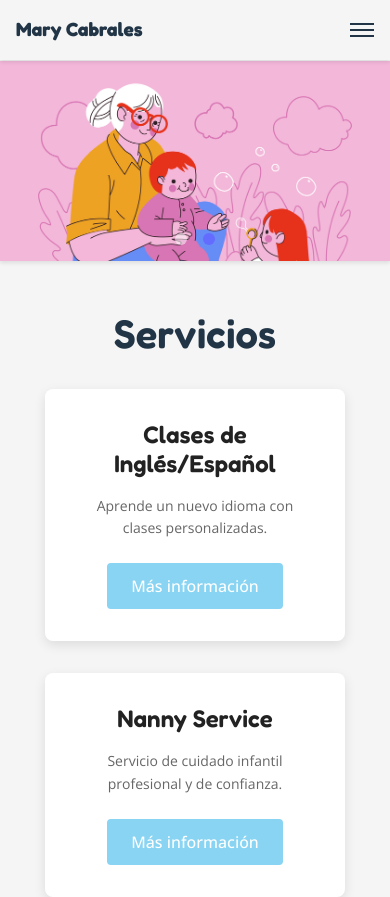
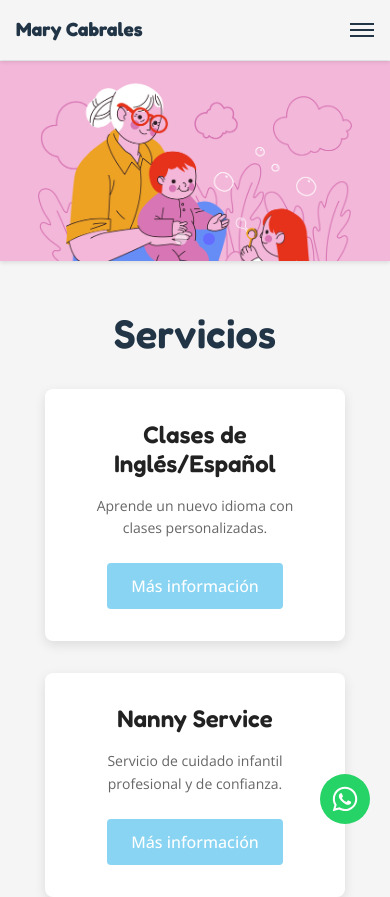
Before and after one commit to lroca7/mary_project, a React (Vite) app: page / in a window 390 px wide. Shown: the top 897 px of the page. Built offline with nearby package versions, Linux system fonts and the light colour scheme.

Commit message:
feat: Add WhatsAppButton component with dynamic phone number handling and styling

```diff
--- a/src/App.tsx
+++ b/src/App.tsx
@@ -2,13 +2,19 @@ import '../src/styles/main.scss'
 import Header from './components/Header/Header'
 import Main from './components/Main/Main'
 import Footer from './components/Footer/Footer'
+import WhatsAppButton from './components/WhatsAppButton/WhatsAppButton'
 
 function App() {
+  // Usar variable de entorno para el número de teléfono
+  // Con un respaldo en caso de que no esté definida
+  const whatsappNumber = import.meta.env.VITE_WHATSAPP_PHONE_NUMBER || "+573215050468";
+
   return (
     <div className="app-container">
       <Header />
       <Main />
       <Footer />
+      <WhatsAppButton phoneNumber={whatsappNumber} message="Hola ..." />
     </div>
   )
 }
--- /dev/null
+++ b/src/components/WhatsAppButton/WhatsAppButton.scss
@@ -0,0 +1,59 @@
+@use '../../styles/variables' as v;
+
+.whatsapp-button {
+  position: fixed;
+  bottom: 25px;
+  right: 25px;
+  z-index: 1000;
+  width: 60px;
+  height: 60px;
+  border-radius: 50%;
+  background-color: #25D366;
+  display: flex;
+  justify-content: center;
+  align-items: center;
+  box-shadow: 0 6px 16px rgba(0, 0, 0, 0.2);
+  cursor: pointer;
+  border: none;
+  transition: all 0.3s ease;
+  padding: 0;
+
+  &:hover {
+    transform: scale(1.1);
+    background-color: #20c25b;
+  }
+
+  .whatsapp-icon {
+    width: 35px;
+    height: 35px;
+    color: white;
+  }
+
+  /* Animación pulsante */
+  animation: pulse 2s infinite;
+
+  @keyframes pulse {
+    0% {
+      box-shadow: 0 0 0 0 rgba(37, 211, 102, 0.5);
+    }
+    70% {
+      box-shadow: 0 0 0 15px rgba(37, 211, 102, 0);
+    }
+    100% {
+      box-shadow: 0 0 0 0 rgba(37, 211, 102, 0);
+    }
+  }
+
+  /* Ajustes para dispositivos móviles */
+  @media (max-width: v.$breakpoint-md) {
+    width: 50px;
+    height: 50px;
+    bottom: 20px;
+    right: 20px;
+
+    .whatsapp-icon {
+      width: 28px;
+      height: 28px;
+    }
+  }
+}
--- /dev/null
+++ b/src/components/WhatsAppButton/WhatsAppButton.tsx
@@ -0,0 +1,33 @@
+import React from 'react';
+import './WhatsAppButton.scss';
+
+interface WhatsAppButtonProps {
+  phoneNumber: string;
+  message?: string;
+}
+
+const WhatsAppButton: React.FC<WhatsAppButtonProps> = ({
+  phoneNumber,
+  message = "Hola ..."
+}) => {
+  const handleClick = () => {
+    // Formatear número de teléfono eliminando símbolos no numéricos
+    const formattedPhone = phoneNumber.replace(/\D/g, '');
+
+    // Crear URL de WhatsApp con mensaje codificado
+    const whatsappUrl = `https://wa.me/${formattedPhone}?text=${encodeURIComponent(message)}`;
+
+    // Abrir en nueva pestaña
+    window.open(whatsappUrl, '_blank', 'noopener,noreferrer');
+  };
+
+  return (
+    <button className="whatsapp-button" onClick={handleClick} aria-label="Contactar por WhatsApp">
+      <svg className="whatsapp-icon" xmlns="http://www.w3.org/2000/svg" viewBox="0 0 448 512">
+        <path d="M380.9 97.1C339 55.1 283.2 32 223.9 32c-122.4 0-222 99.6-222 222 0 39.1 10.2 77.3 29.6 111L0 480l117.7-30.9c32.4 17.7 68.9 27 106.1 27h.1c122.3 0 224.1-99.6 224.1-222 0-59.3-25.2-115-67.1-157zm-157 341.6c-33.2 0-65.7-8.9-94-25.7l-6.7-4-69.8 18.3L72 359.2l-4.4-7c-18.5-29.4-28.2-63.3-28.2-98.2 0-101.7 82.8-184.5 184.6-184.5 49.3 0 95.6 19.2 130.4 54.1 34.8 34.9 56.2 81.2 56.1 130.5 0 101.8-84.9 184.6-186.6 184.6zm101.2-138.2c-5.5-2.8-32.8-16.2-37.9-18-5.1-1.9-8.8-2.8-12.5 2.8-3.7 5.6-14.3 18-17.6 21.8-3.2 3.7-6.5 4.2-12 1.4-32.6-16.3-54-29.1-75.5-66-5.7-9.8 5.7-9.1 16.3-30.3 1.8-3.7.9-6.9-.5-9.7-1.4-2.8-12.5-30.1-17.1-41.2-4.5-10.8-9.1-9.3-12.5-9.5-3.2-.2-6.9-.2-10.6-.2-3.7 0-9.7 1.4-14.8 6.9-5.1 5.6-19.4 19-19.4 46.3 0 27.3 19.9 53.7 22.6 57.4 2.8 3.7 39.1 59.7 94.8 83.8 35.2 15.2 49 16.5 66.6 13.9 10.7-1.6 32.8-13.4 37.4-26.4 4.6-13 4.6-24.1 3.2-26.4-1.3-2.5-5-3.9-10.5-6.6z" fill="currentColor"></path>
+      </svg>
+    </button>
+  );
+};
+
+export default WhatsAppButton;
```
Also changed, not shown: 2 other files (tests, documents, lock files or other folders).
